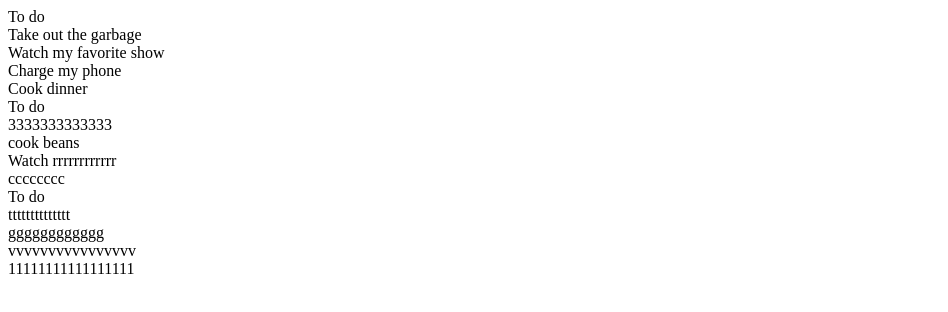
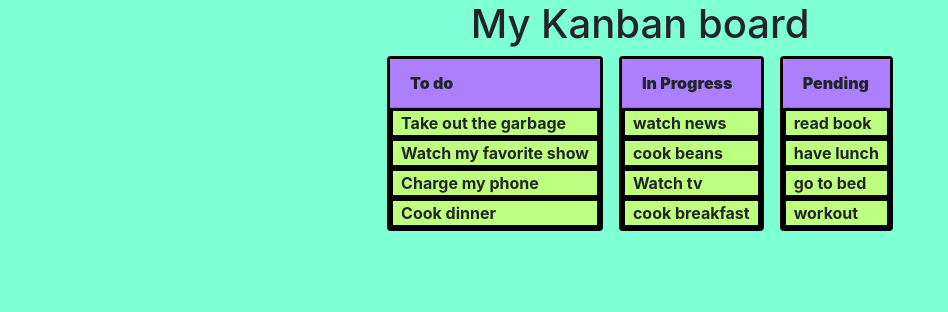
Before and after one commit to jav8319/kanbas-board, a React (Create React App) app: page / in a window 1280 px wide. Shown: the top 312 px of the page, without its empty margins (0-948 px from the left). Built offline with nearby package versions, Linux system fonts and the light colour scheme.

Commit message:
styling added

```diff
--- a/src/App.js
+++ b/src/App.js
@@ -2,6 +2,10 @@ import React, { useState } from 'react';
 import { DragDropContext } from 'react-beautiful-dnd';
 import Column from './Column';
 import initialData from './initialData';
+
+import 'bootstrap/dist/css/bootstrap.min.css';
+import './style.css'
+
 
 function App() {
   const [data, setData] = useState(initialData);
@@ -65,11 +69,25 @@ function App() {
   }
 
   return (
-    <DragDropContext onDragEnd={onDragEnd}>
+    <div className='container-fluid custom1'>
+
+      <div className='d-flex justify-content-center'>
+          <h1>My Kanban board</h1>
+      </div>
+
+      <div className='d-flex flex-wrap justify-content-center'>
+          <DragDropContext onDragEnd={onDragEnd}>
       {data.columnOrder.map((columnId) => (
         <Column key={data.columns[columnId].id} column={data.columns[columnId]} tasks={columnTasks[columnId]} />
       ))}
     </DragDropContext>
+    </div>
+
+
+    </div>
+
+
+
   );
 }
 
--- a/src/Column.js
+++ b/src/Column.js
@@ -4,8 +4,9 @@ import { Droppable } from 'react-beautiful-dnd';
 
 function Column(props) {
     return (
-      <div>
-        <div>{props.column.title}</div>
+      <div >
+        <div className='card mx-2 custom2 custom4'>
+        <div className='card-header custom3'>{props.column.title}</div>
         <Droppable droppableId={props.column.id}>
           {provided => (
             <div ref={provided.innerRef} {...provided.droppableProps}>
@@ -16,6 +17,8 @@ function Column(props) {
             </div>
           )}
         </Droppable>
+        </div>
+
       </div>
     );
 }
--- a/src/Task.js
+++ b/src/Task.js
@@ -5,7 +5,7 @@ function Task(props) {
   return (
     <Draggable draggableId={props.task.id} index={props.index}>
       {provided => (
-        <div
+        <div className='px-2 custom4'
           {...provided.draggableProps}
           {...provided.dragHandleProps}
           ref={provided.innerRef}
--- a/src/index.js
+++ b/src/index.js
@@ -1,6 +1,7 @@
 import React from 'react';
 import ReactDOM from 'react-dom';
 import App from './App';
+import './style.css'
 
 
 ReactDOM.render(
--- a/src/initialData.js
+++ b/src/initialData.js
@@ -1,4 +1,4 @@
-import Column from "./Column";
+
 
 const initialData = {
   tasks: {
@@ -7,13 +7,13 @@ const initialData = {
     'task-3': { id: 'task-3', content: 'Charge my phone' },
     'task-4': { id: 'task-4', content: 'Cook dinner' },
     'task-5': { id: 'task-5', content: 'cook beans' },
-    'task-6': { id: 'task-6', content: 'Watch rrrrrrrrrrrr' },
-    'task-7': { id: 'task-7', content: 'cccccccc' },
-    'task-8': { id: 'task-8', content: 'tttttttttttttt' },
-    'task-9': { id: 'task-9', content: 'gggggggggggg' },
-    'task-10': { id: 'task-10', content: 'vvvvvvvvvvvvvvvv' },
-    'task-11': { id: 'task-11', content: '11111111111111111' },
-    'task-12': { id: 'task-12', content: '3333333333333' },
+    'task-6': { id: 'task-6', content: 'Watch tv' },
+    'task-7': { id: 'task-7', content: 'cook breakfast' },
+    'task-8': { id: 'task-8', content: 'read book' },
+    'task-9': { id: 'task-9', content: 'have lunch' },
+    'task-10': { id: 'task-10', content: 'go to bed' },
+    'task-11': { id: 'task-11', content: 'workout' },
+    'task-12': { id: 'task-12', content: 'watch news' },
   },
   columns: {
     'column-1': {
@@ -23,12 +23,12 @@ const initialData = {
     },
     'column-2': {
       id: 'column-2',
-      title: 'To do',
+      title: 'In Progress',
       taskIds: ['task-12', 'task-5', 'task-6', 'task-7'],
     },
     'column-3': {
       id: 'column-3',
-      title: 'To do',
+      title: 'Pending',
       taskIds: ['task-8', 'task-9', 'task-10', 'task-11'],
     },
 
--- /dev/null
+++ b/src/style.css
@@ -0,0 +1,17 @@
+
+
+.custom1 {
+background-color: aquamarine;
+min-height: 100vh;
+}
+.custom2{
+background-color: rgb(191, 255, 127);
+font-weight: bolder;
+}
+.custom3{
+background-color: rgb(172, 127, 255);
+font-weight: bolder;
+}
+.custom4{
+border:solid black
+}
```
Also changed, not shown: package.json (+11 -3 lines), src/footer.js (added, +24 -0 lines), 1 other file (tests, documents, lock files or other folders).
